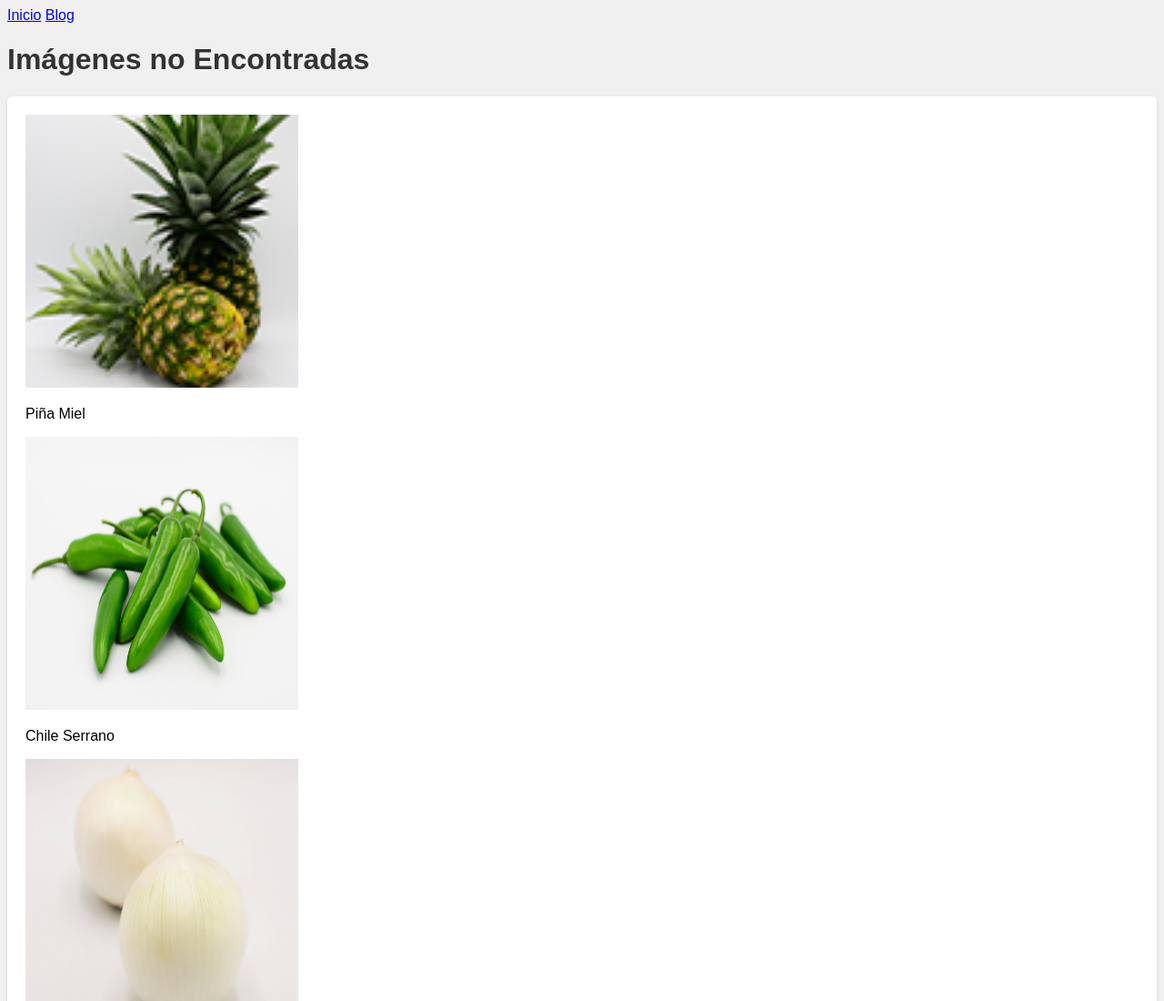
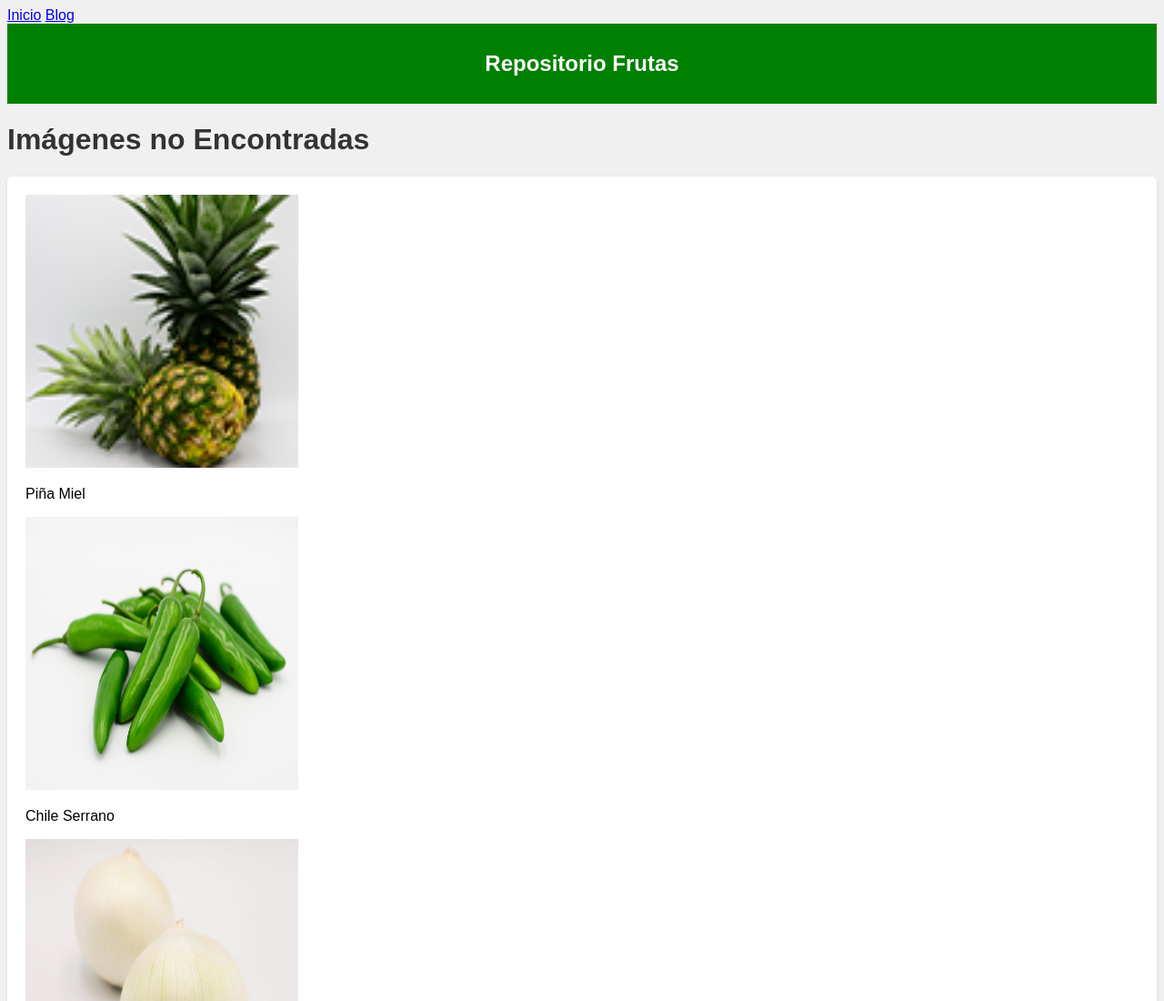
Before and after one commit to Ivanna-Pao/frutas, a plain HTML site: page index.html in a window 1280 px wide. Shown: the top 1100 px of the page at 91% size. Drawn offline with Linux system fonts and the light colour scheme.

Commit message:
agrego la barra del titulo repositorio frutas y el style

```diff
--- a/index.html
+++ b/index.html
@@ -3,6 +3,14 @@
 <head>
     <title>Mi Página Web</title>
     <link rel="stylesheet" type="text/css" href="styles.css">
+    <style>
+        .repositorio-bar {
+            background-color: green;
+            color: white;
+            padding: 10px;
+            text-align: center;
+        }
+    </style>
 </head>
 <body>
     <nav>
@@ -10,6 +18,10 @@
         <a href="#">Blog</a>
     </nav>
 
+    <div class="repositorio-bar">
+        <h2>Repositorio Frutas</h2>
+    </div>
+
     <h1>Imágenes no Encontradas</h1>
     <p id="imagenes-no-encontradas"></p>
     <div id="data-container"></div>
```
